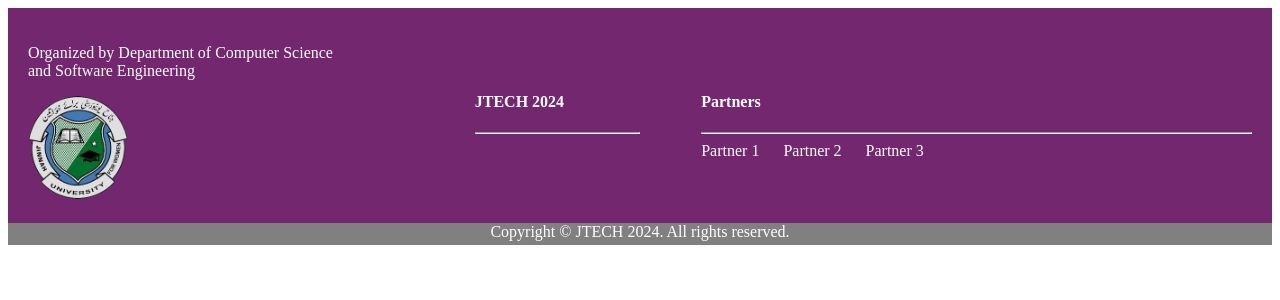
After one commit to Kainat-Iqbal/JTECH, a PHP site: page /footer.html in a window 1280 px wide. The commit adds this page. Shown: the top 300 px of the page. Run offline with PHP 8.4, Linux system fonts and the light colour scheme.

Commit message:
all changes are done

```diff
--- /dev/null
+++ b/footer.html
@@ -0,0 +1,119 @@
+<!DOCTYPE html>
+<head>
+    <title>
+
+    </title>
+    <style>
+		/* CSS for the footer */
+        footer {
+
+}
+
+.purple-bg {
+  background-color: #73276f;
+  color: white;
+}
+
+.gray-bg {
+  background-color: gray;
+  color: white;
+  font-weight:300;
+}
+
+.containerf {
+  padding: 20px;
+}
+
+.footer-content {
+  display: flex;
+  justify-content: flex-start;
+  align-items: center;
+  column-gap:5%
+}
+
+.footer-logo img {
+  max-width: 100px;
+}
+.footerh{
+	width:35%;
+}
+.footer-social{
+	width:15%;
+}
+.footer-partners{
+	width:50%;
+}
+.footer-social ul,
+.footer-partners ul {
+  list-style-type: none;
+  padding: 0;
+  margin: 0;
+}
+
+.footer-social li,
+.footer-partners li {
+  display: inline;
+  margin-right: 20px;
+}
+
+.footer-social a,
+.footer-partners a {
+  color: white;
+  text-decoration: none;
+}
+
+.copyright {
+	text-align:center;
+	height:22px
+
+}
+.hr{
+	background-color:white;
+	font-weight:400;
+}
+
+    </style>
+</head>
+<body>
+    <footer>
+        <div class="purple-bg">
+          <div class="containerf">
+            <div class="footer-content">
+              <div class="footerh">
+                  <p>Organized by Department of Computer Science<br> and Software Engineering</p>
+
+              <div class="footer-logo">
+                <img src="images/juwlogo.png" alt="Your Logo" style="border-radius: 50%;">
+              </div>
+              </div>
+              <div class="footer-social">
+                  <h4>JTECH 2024</h4>
+                  <hr class="hr">
+                <ul>
+                  <li><a href="#"><i class="fab fa-facebook"></i></a></li>
+                  <li><a href="#"><i class="fab fa-twitter"></i></a></li>
+                  <li><a href="#"><i class="fab fa-instagram"></i></a></li>
+                </ul>
+              </div>
+              <div class="footer-partners">
+              <h4>Partners</h4>
+                  <hr class="hr">
+                <ul>
+                  <li><a href="#">Partner 1</a></li>
+                  <li><a href="#">Partner 2</a></li>
+                  <li><a href="#">Partner 3</a></li>
+                </ul>
+              </div>
+            </div>
+          </div>
+        </div>
+        <div class="gray-bg">
+          <div class="containercc">
+            <div class="copyright">
+              Copyright &copy; JTECH 2024. All rights reserved.
+            </div>
+          </div>
+        </div>
+      </footer>
+</body>
+</html>
--- a/nav.html
+++ b/nav.html
@@ -66,7 +66,7 @@
             <div class="collapse navbar-collapse" id="navbarTogglerDemo01">
                 <ul class="navbar-nav mr-auto mt-2 mt-lg-0">
                     <li class="nav-item active">
-                        <a class="nav-link" href="#" style="color: white;">About Us</a>
+                        <a class="nav-link" href="#AboutUs" style="color: white;">About Us</a>
                     </li>
                     <li class="nav-item active">
                         <a class="nav-link" href="#Team" style="color: white;">Our Team</a>
--- a/regestration.html
+++ b/regestration.html
@@ -65,13 +65,13 @@
 
         #registerForm input{
             height: 7vh;
-            width: 40vw;
+            width: 35vw;
+            margin-left: 2.5vw;
             margin-top: 2vh;
             border: none;
         }
 
         #registerBtn{
-            margin-left: 30%;
             height: 7vh;
             background-color: #601472;
             color: white;
@@ -97,7 +97,7 @@
                     <input placeholder="* Experience"><br>
                     <input placeholder="* Email Adderss"><br>
                     <input placeholder="* Contact Number">
-                    <input type="submit" value="Register" id="registerBtn" style="width: 15vw;">
+                    <input type="submit" value="Register" id="registerBtn" style="width: 15vw;margin-left: 12vw;">
                 </form>
             </div>
         </div>
```
Also changed, not shown: about.html (added, +203 -0 lines), index.css (+13 -17 lines), index.php (+28 -13 lines), team.html (+19 -19 lines), images/co-vp.jpeg (added), images/graphicDesigner.png (added), images/juwlogo.png (added), images/president.jpeg (added), images/vp.jpeg (added), images/webDeveloper1.jpeg (added), images/webDeveloper2.png (added).
